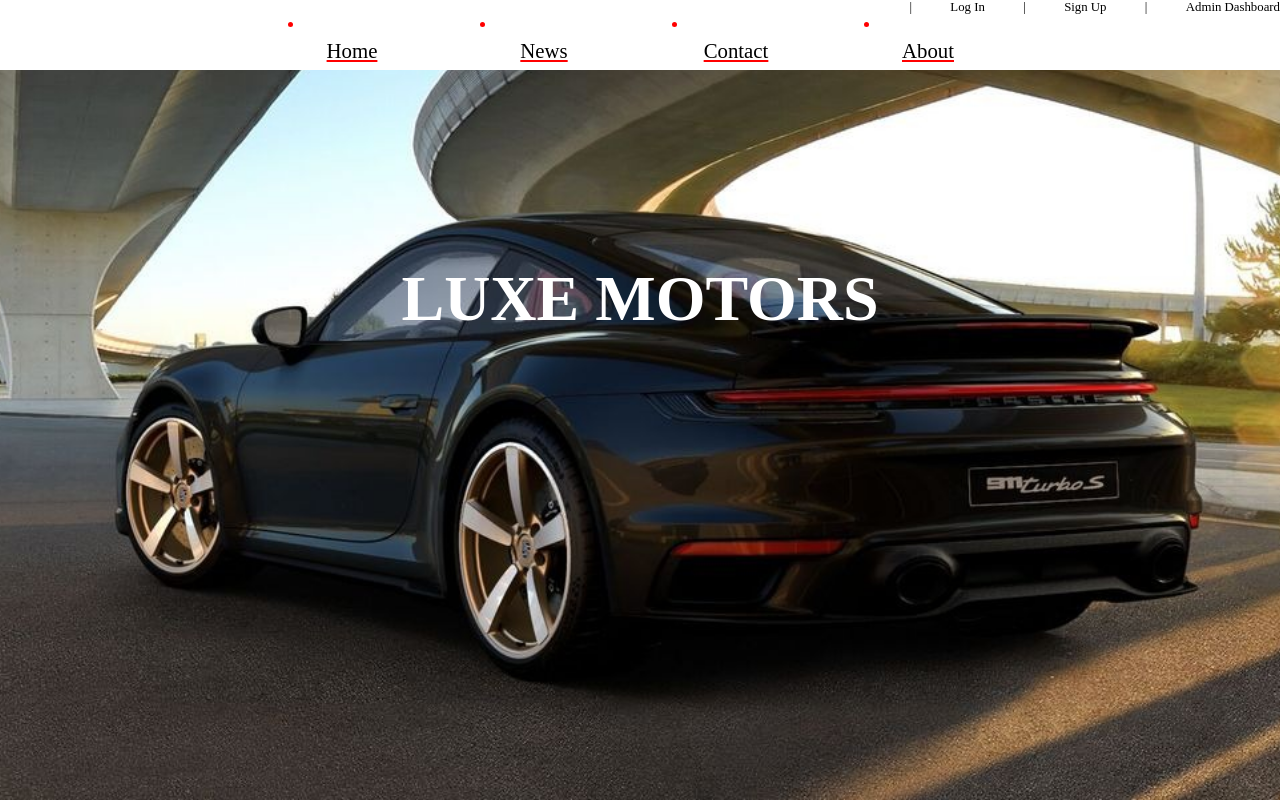
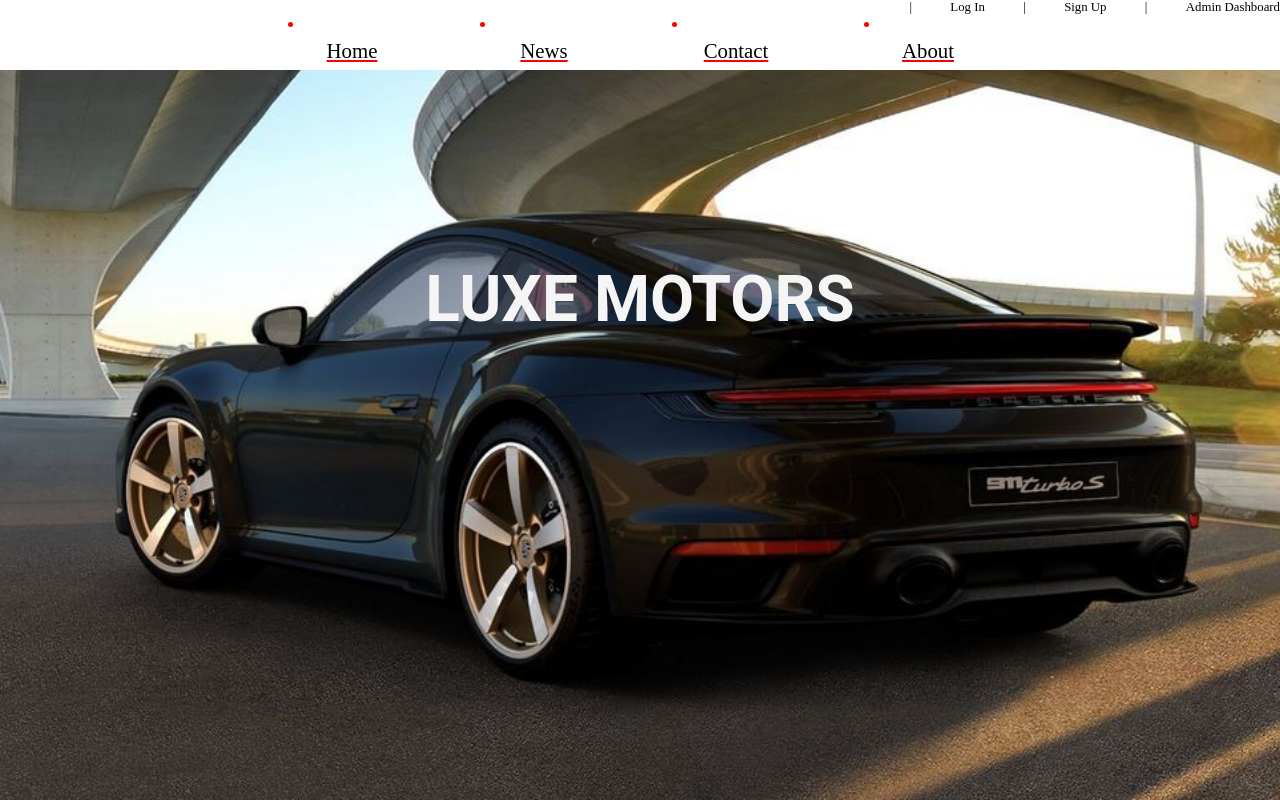
Before and after one commit to bechara-rizk/DealershipTeamOne, a Next.js app: page /home/homescreen in a window 1280 px wide. Built offline with nearby package versions, Linux system fonts and the light colour scheme.

Commit message:
font(pending)

```diff
--- a/src/styles/homescreen.css
+++ b/src/styles/homescreen.css
@@ -39,9 +39,9 @@ button {
 }
 
 .homeTitle {
-  color: white;
+  color: whitesmoke;
   align-self: center;
   margin-top: 15%;
   font-size: 4rem;
-  font-family: Calibri light;
+  font-family: "Roboto", sans-serif;
 }
```
